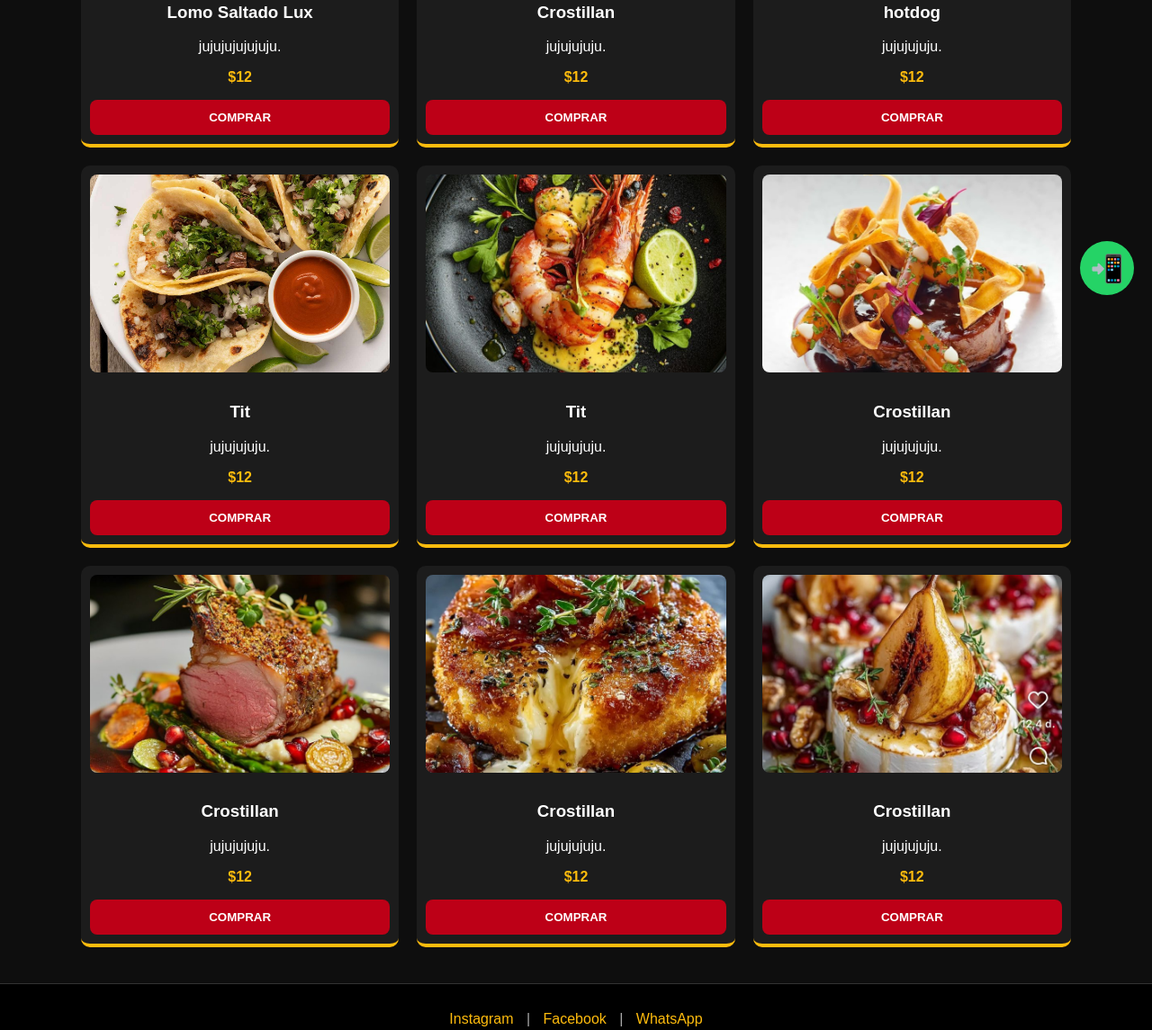
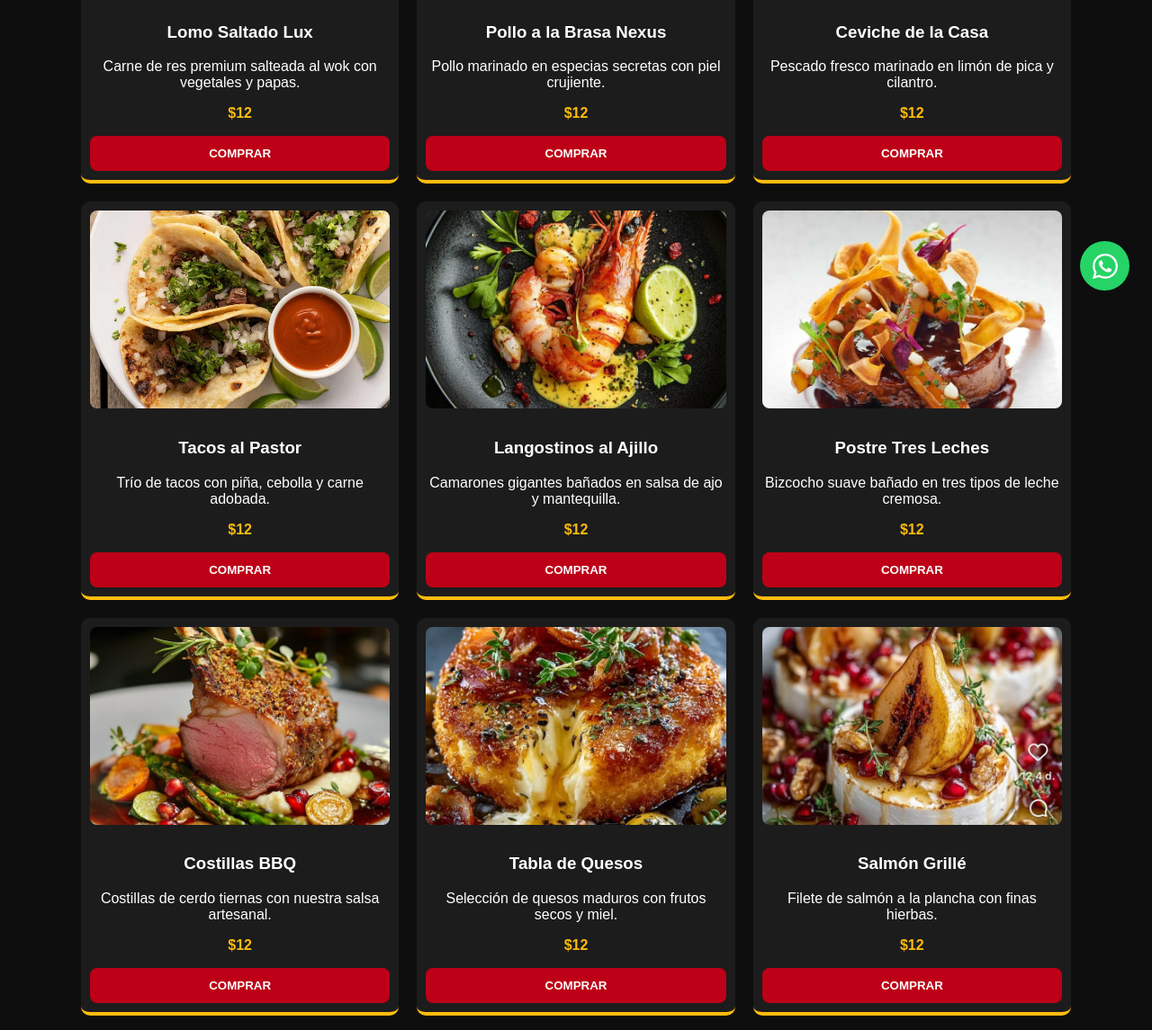
Before and after one commit to ThematerRobert/nexus-gourmet-system, a plain HTML site: page index.html in a window 1280 px wide. Shown: the part 452-1597 px from the top of the page at 90% size. Drawn offline with Linux system fonts and the light colour scheme.

Commit message:
Add files via upload

```diff
--- a/index.html
+++ b/index.html
@@ -38,8 +38,23 @@ button{background:var(--lux-red);border:none;color:#fff;padding:12px;border-radi
 input,select,textarea{width:100%;padding:10px;margin:8px 0;border:none;border-radius:6px;box-sizing:border-box; background: #222; color: #fff;}
 footer{background:#000;padding:30px;text-align:center;color:#aaa; border-top: 1px solid #333;}
 .footer-links a{color:var(--mc-color); text-decoration: none; margin: 0 10px;}
-.wa-float{position:fixed;bottom:20px;right:20px;background:#25d366;color:white;width:60px;height:60px;border-radius:50%;display:flex;align-items:center;justify-content:center;font-size:30px;z-index:1000;text-decoration:none;}
+.whatsapp-float {
+            position: fixed; bottom: 25px; right: 25px;
+            width: 55px; height: 55px; background-color: #25d366;
+            border-radius: 50%; display: flex; justify-content: center; align-items: center;
+            z-index: 3000; animation: pulse-wa 2s infinite;
+        }
 @keyframes slide{from{transform:translateX(100%);}to{transform:translateX(-100%);}}
+/* Header fiks anlè a */
+.promo-banner{
+    position: fixed;
+    top: 0;
+    width: 100%;
+    z-index: 5000;
+}
+body {
+  padding-top: 70px;
+}
 </style>
 </head>
 <body>
@@ -58,24 +73,75 @@ footer{background:#000;padding:30px;text-align:center;color:#aaa; border-top: 1p
     <span class="menu-icon" onclick="toggleMenu()">☰</span>
     🔥 DESCUENTO ESPECIAL: 10% OFF 🔥
 </div>
-
-<div class="slider-text"><p>Diri ak kalalou • Pizza Jamón Serrano • Steak Premium • Burger Lux • Experiencia Nexus • </p></div>
-
-<section id="menuPage">
+    <div class="slider-text"><p>Diri ak kalalou • Pizza Jamón Serrano • Steak Premium • Burger Lux • Experiencia Nexus • </p></div>
+    <section id="menuPage">
   <h1>Menú Gourmet</h1>
   <div class="menu">
-    <div class="card"><img src="10.jpg"><h3>Lomo Saltado Lux</h3><p>jujujujujujuju.</p><p class="price">$12</p><button onclick="goToExperience('Lomo Saltado Lux')">Comprar</button></div>
-    <div class="card"><img src="11.jpg"><h3>Crostillan</h3><p>jujujujuju.</p><p class="price">$12</p><button onclick="goToExperience('Crostillan')">Comprar</button></div>
-    <div class="card"><img src="12.jpg"><h3>hotdog</h3><p>jujujujuju.</p><p class="price">$12</p><button onclick="goToExperience('hotdog')">Comprar</button></div>
-    <div class="card"><img src="13.jpg"><h3>Tit</h3><p>jujujujuju.</p><p class="price">$12</p><button onclick="goToExperience('Tit')">Comprar</button></div>
-    <div class="card"><img src="14.jfif"><h3>Tit</h3><p>jujujujuju.</p><p class="price">$12</p><button onclick="goToExperience('Tit')">Comprar</button></div>
-    <div class="card"><img src="15.jfif"><h3>Crostillan</h3><p>jujujujuju.</p><p class="price">$12</p><button onclick="goToExperience('Crostillan')">Comprar</button></div>
-    <div class="card"><img src="16.jfif"><h3>Crostillan</h3><p>jujujujuju.</p><p class="price">$12</p><button onclick="goToExperience('Crostillan')">Comprar</button></div>
-    <div class="card"><img src="17.jfif"><h3>Crostillan</h3><p>jujujujuju.</p><p class="price">$12</p><button onclick="goToExperience('Crostillan')">Comprar</button></div>
-    <div class="card"><img src="18.jfif"><h3>Crostillan</h3><p>jujujujuju.</p><p class="price">$12</p><button onclick="goToExperience('Crostillan')">Comprar</button></div>
+    <div class="card">
+      <img src="10.jpg">
+      <h3>Lomo Saltado Lux</h3>
+      <p>Carne de res premium salteada al wok con vegetales y papas.</p>
+      <p class="price">$12</p>
+      <button onclick="goToExperience('Lomo Saltado Lux')">Comprar</button>
+    </div>
+    <div class="card">
+      <img src="11.jpg">
+      <h3>Pollo a la Brasa Nexus</h3>
+      <p>Pollo marinado en especias secretas con piel crujiente.</p>
+      <p class="price">$12</p>
+      <button onclick="goToExperience('Pollo a la Brasa Nexus')">Comprar</button>
+    </div>
+    <div class="card">
+      <img src="12.jpg">
+      <h3>Ceviche de la Casa</h3>
+      <p>Pescado fresco marinado en limón de pica y cilantro.</p>
+      <p class="price">$12</p>
+      <button onclick="goToExperience('Ceviche de la Casa')">Comprar</button>
+    </div>
+    <div class="card">
+      <img src="13.jpg">
+      <h3>Tacos al Pastor</h3>
+      <p>Trío de tacos con piña, cebolla y carne adobada.</p>
+      <p class="price">$12</p>
+      <button onclick="goToExperience('Tacos al Pastor')">Comprar</button>
+    </div>
+    <div class="card">
+      <img src="14.jfif">
+      <h3>Langostinos al Ajillo</h3>
+      <p>Camarones gigantes bañados en salsa de ajo y mantequilla.</p>
+      <p class="price">$12</p>
+      <button onclick="goToExperience('Langostinos al Ajillo')">Comprar</button>
+    </div>
+    <div class="card">
+      <img src="15.jfif">
+      <h3>Postre Tres Leches</h3>
+      <p>Bizcocho suave bañado en tres tipos de leche cremosa.</p>
+      <p class="price">$12</p>
+      <button onclick="goToExperience('Postre Tres Leches')">Comprar</button>
+    </div>
+    <div class="card">
+      <img src="16.jfif">
+      <h3>Costillas BBQ</h3>
+      <p>Costillas de cerdo tiernas con nuestra salsa artesanal.</p>
+      <p class="price">$12</p>
+      <button onclick="goToExperience('Costillas BBQ')">Comprar</button>
+    </div>
+    <div class="card">
+      <img src="17.jfif">
+      <h3>Tabla de Quesos</h3>
+      <p>Selección de quesos maduros con frutos secos y miel.</p>
+      <p class="price">$12</p>
+      <button onclick="goToExperience('Tabla de Quesos')">Comprar</button>
+    </div>
+    <div class="card">
+      <img src="18.jfif">
+      <h3>Salmón Grillé</h3>
+      <p>Filete de salmón a la plancha con finas hierbas.</p>
+      <p class="price">$12</p>
+      <button onclick="goToExperience('Salmón Grillé')">Comprar</button>
+    </div>
   </div>
 </section>
-
 <section id="nosotrosPage" class="hidden">
     <button class="btn-back" onclick="showSection('menuPage')">← Volver al Menú</button>
     <h1>Sobre Nosotros</h1>
@@ -130,10 +196,14 @@ footer{background:#000;padding:30px;text-align:center;color:#aaa; border-top: 1p
   </div>
 </section>
 
-<a href="https://wa.me/56935605829" class="wa-float">📲</a>
+<a href="https://wa.me/56935605829" class="whatsapp-float" target="_blank">
+        <svg viewBox="0 0 448 512" width="32" height="32" fill="white">
+            <path d="M380.9 97.1C339 55.1 283.2 32 223.9 32c-122.4 0-222 99.6-222 222 0 39.1 10.2 77.3 29.6 111L0 480l117.7-30.9c32.4 17.7 68.9 27 106.1 27h.1c122.3 0 224.1-99.6 224.1-222 0-59.3-25.2-115-67.1-157zm-157 341.6c-33.2 0-65.7-8.9-94-25.7l-6.7-4-69.8 18.3 18.7-68.1-4.4-7c-18.5-29.4-28.2-63.3-28.2-98.2 0-101.7 82.8-184.5 184.6-184.5 49.3 0 95.6 19.2 130.4 54.1 34.8 34.9 56.2 81.2 56.1 130.5 0 101.8-84.9 184.6-186.6 184.6zm101.2-138.2c-5.5-2.8-32.8-16.2-37.9-18-5.1-1.9-8.8-2.8-12.5 2.8-3.7 5.6-14.3 18-17.6 21.8-3.2 3.7-6.5 4.2-12 1.4-5.5-2.8-23.2-8.5-44.2-27.1-16.4-14.6-27.4-32.7-30.6-38.2-3.2-5.6-.3-8.6 2.4-11.4 2.5-2.5 5.5-6.5 8.3-9.7 2.8-3.3 3.7-5.5 5.5-9.2 1.8-3.7.9-6.9-.5-9.7-1.4-2.8-12.5-30.1-17.1-41.2-4.5-10.8-9.1-9.3-12.5-9.5-3.2-.2-6.9-.2-10.6-.2-3.7 0-9.7 1.4-14.8 6.9-5.1 5.6-19.4 19-19.4 46.3 0 27.3 19.9 53.7 22.6 57.4 2.8 3.7 39.1 59.7 94.8 83.8 13.2 5.8 23.5 9.2 31.6 11.8 13.3 4.2 25.4 3.6 34.9 2.2 10.6-1.6 32.8-13.4 37.4-26.4 4.6-13 4.6-24.1 3.2-26.4-1.3-2.5-5-3.9-10.5-6.6z"/>
+        </svg>
+    </a>
 
 <footer>
-  <div class="footer-links"><a href="#">Instagram</a> | <a href="#">Facebook</a> | <a href="#">WhatsApp</a></div>
+  <div class="footer-links"><a href="https://www.instagram.com/designnexusweb/">Instagram</a> | <a href="https://www.facebook.com/share/18AKoaWe12/">Facebook</a> | <a href="https://wa.me/56935605829">WhatsApp</a></div>
   <p style="margin-top: 20px;">© 2026 Restaurante Lux. Todos los derechos reservados.</p>
   <p style="color: var(--mc-color); font-weight: bold;">Codé par Robert — Fondateur Nexus Web Design</p>
 </footer>
```
